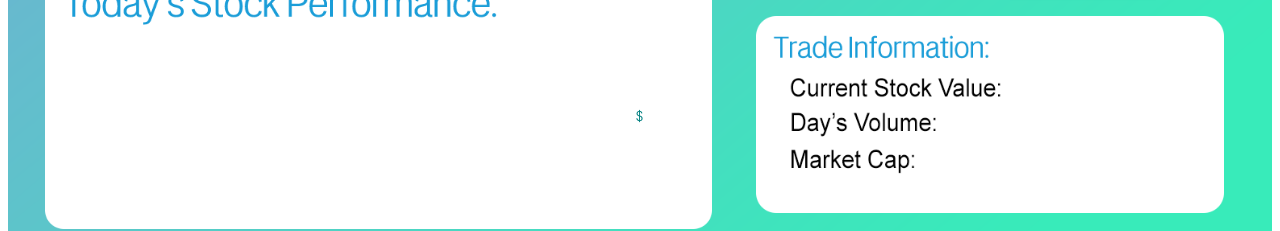
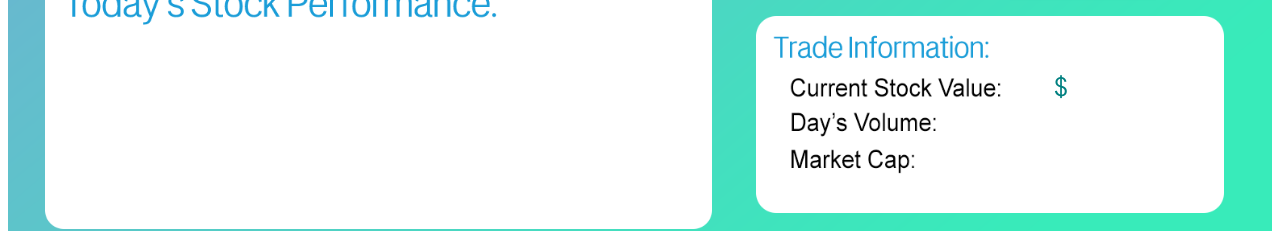
Before and after one commit to shi-nry/DoubleClick_T30, a Vue app: page /trade in a window 1280 px wide. Shown: the part 561-792 px from the top of the page. Built offline with nearby package versions, Linux system fonts and the light colour scheme; what vue-plugin-load-script would draw is missing.

Commit message:
Update Trade Page

```diff
--- a/src/pages/trade.vue
+++ b/src/pages/trade.vue
@@ -89,9 +89,9 @@
         alt="Trade-Info"
         style="width:40%;"
         >
-        <div class="centered"> ${{currentPrice}}</div>
-        <div class="centered"> {{dayVolume}}</div>
-        <div class="centered"> {{marketCap}}</div>
+        <div class="price-text"> ${{currentPrice.toLocaleString('en', {useGrouping:true})}}</div>
+        <div class="volume-text"> {{dayVolume.toLocaleString('en', {useGrouping:true})}}</div>
+        <div class="marketcap-text"> {{marketCap.toLocaleString('en', {useGrouping:true})}}</div>
     </div>
 
 </div>
@@ -302,10 +302,42 @@ export default {
 }
 /* Centered text */
 .centered {
-  position: absolute;
-  top: 50%;
-  left: 20%;
-  transform: translate(-50%, -50%);
+    position: absolute;
+    top: 55%;
+    left: 25%;
+    transform: translate(-50%, -50%);
+    inline-size: 500px;
+    overflow-wrap: break-word;
+}
+
+.price-text {
+    font-size: 30px;
+    position: absolute;
+    top: 35%;
+    left: 56%;
+    transform: translate(-50%, -50%);
+    inline-size: 500px;
+    overflow-wrap: break-word;
+}
+
+.volume-text {
+    font-size: 30px;
+    position: absolute;
+    top: 53%;
+    left: 52%;
+    transform: translate(-50%, -50%);
+    inline-size: 500px;
+    overflow-wrap: break-word;
+}
+
+.marketcap-text {
+    font-size: 30px;
+    position: absolute;
+    top: 70%;
+    left: 55%;
+    transform: translate(-50%, -50%);
+    inline-size: 500px;
+    overflow-wrap: break-word;
 }
 
 </style>
```
